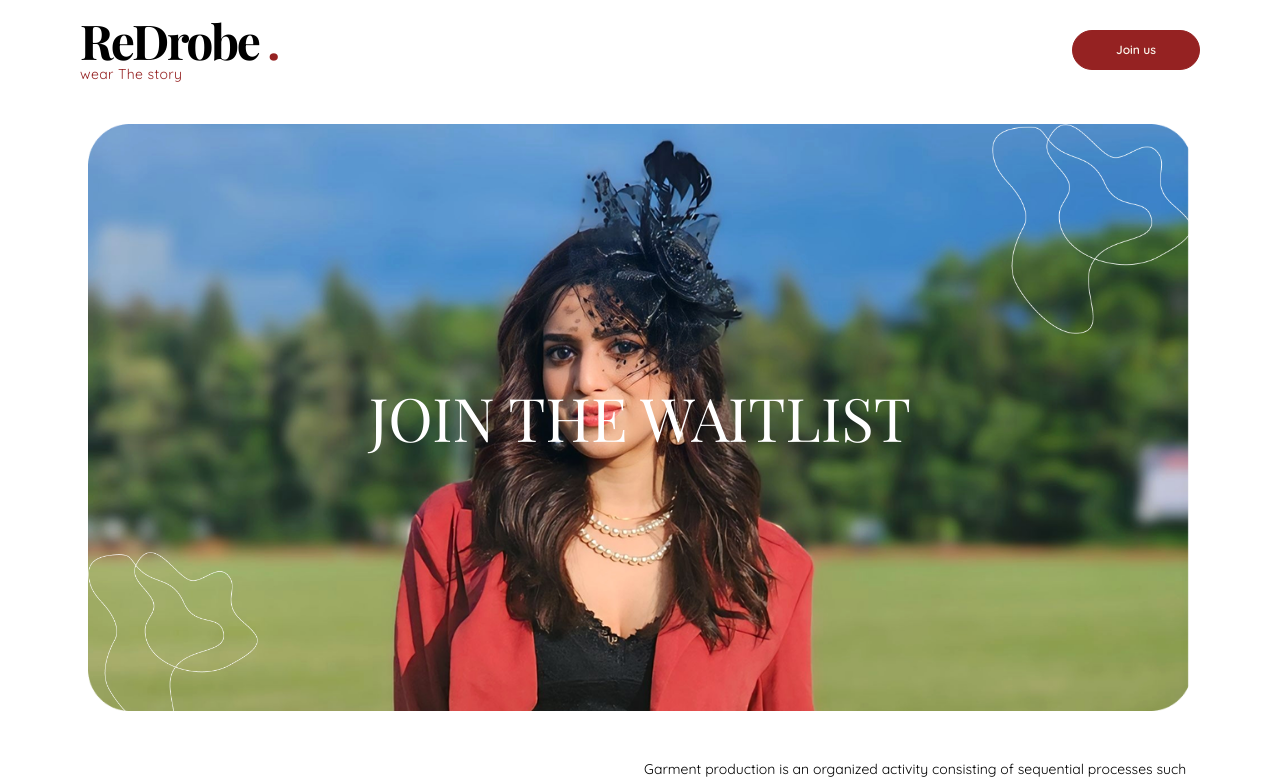
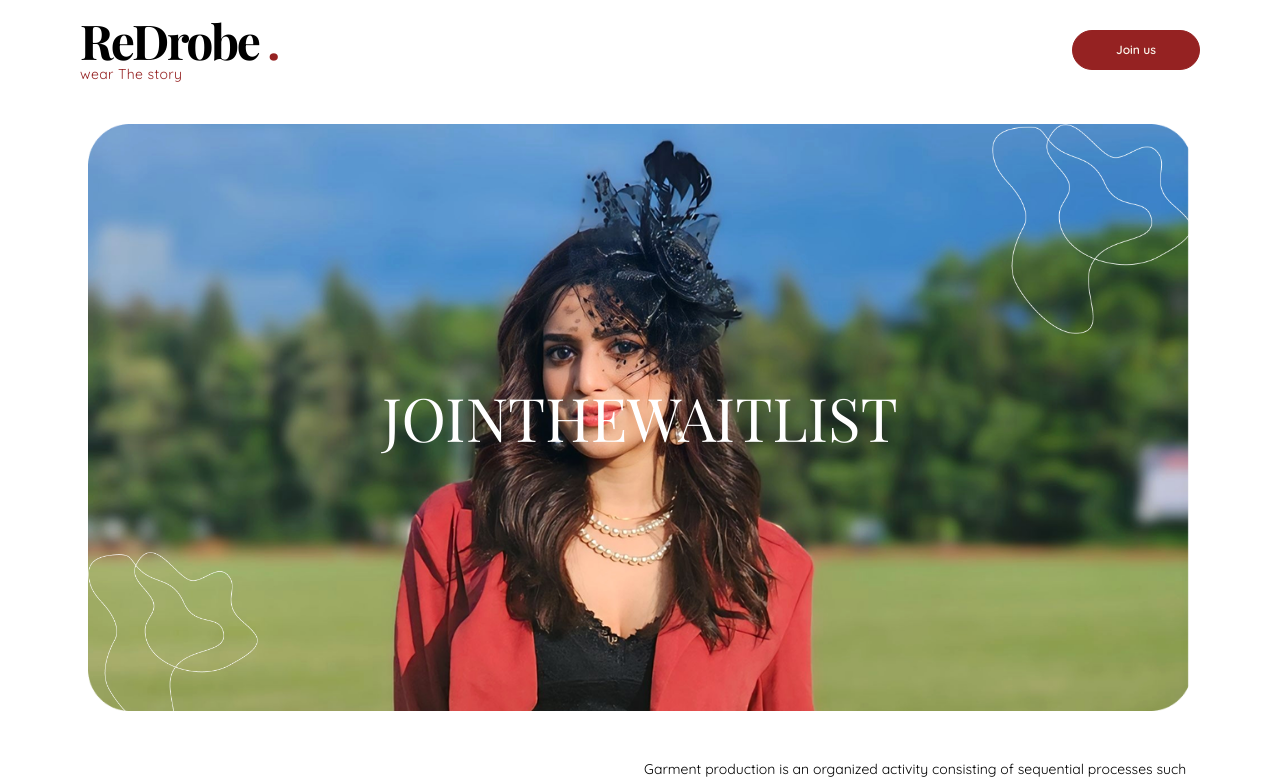
Before and after one commit to mdAliMaaz/redrobe, a Next.js app: page / in a window 1280 px wide. Shown: the top 781 px of the page. Built offline with nearby package versions, Linux system fonts and the light colour scheme.

Commit message:
added animations

```diff
--- a/package.json
+++ b/package.json
@@ -13,6 +13,7 @@
     "axios": "^1.9.0",
     "lucide-react": "^0.511.0",
     "mongoose": "^8.15.1",
+    "motion": "^12.18.1",
     "next": "15.3.3",
     "nodemailer": "^7.0.3",
     "react": "^19.0.0",
--- a/src/app/api/waitlist/route.ts
+++ b/src/app/api/waitlist/route.ts
@@ -33,12 +33,12 @@ export async function POST(req: NextRequest) {
 		const newUser = await User.create(body)
 
 		if (newUser) {
-			// await sendMail({
-			// 	to: newUser.email,
-			// 	html: 'HTML',
-			// 	subject: 'Joined waitlisat',
-			// 	text: 'Thank you..',
-			// })
+			await sendMail({
+				to: newUser.email,
+				html: 'HTML',
+				subject: 'Joined waitlisat',
+				text: 'Thank you..',
+			})
 			return NextResponse.json({ message: 'Successfully joined the waitlist!', newUser: newUser })
 		} else {
 			return NextResponse.json({ messge: 'Something went wrong.' })
--- a/src/app/page.tsx
+++ b/src/app/page.tsx
@@ -11,7 +11,7 @@ export default function Home() {
 			<AboutSection />
 			<JoinAsCreator />
 			<JoinAsFan />
-			<Subscribe/>
+			<Subscribe />
 		</main>
 	)
 }
--- a/src/components/about-section.tsx
+++ b/src/components/about-section.tsx
@@ -1,3 +1,4 @@
+'use client'
 import React from 'react'
 import Container from './shared/container'
 import Heading from './shared/heading'
@@ -5,8 +6,13 @@ import { aboutUs, aboutUs_2 } from '@/data'
 import Image from 'next/image'
 import Button from './shared/button'
 import Link from 'next/link'
+import { motion } from 'motion/react'
 
 const AboutSection = () => {
+	const hoverEffect = {
+		scale: 1.1,
+		transition: { duration: 0.2 },
+	}
 	return (
 		<>
 			<Container size="lg">
@@ -16,16 +22,25 @@ const AboutSection = () => {
 				</section>
 				{/* Images section start here! */}
 				<section className="my-15 flex flex-col lg:flex-row gap-3  justify-center items-start  lg:justify-evenly">
-					<div className="w-full flex  lg:items-center justify-center lg:justify-start">
+					<motion.div
+						whileHover={hoverEffect}
+						className="w-full flex  lg:items-center justify-center lg:justify-start"
+					>
 						<Image src={'/images/about-1.png'} alt="about-1" height={300} width={300} priority />
-					</div>
-					<div className="w-full flex items-center  justify-center lg:justify-start">
+					</motion.div>
+					<motion.div
+						whileHover={hoverEffect}
+						className="w-full flex items-center  justify-center lg:justify-start"
+					>
 						<Image src={'/images/about-2.png'} alt="about-1" height={300} width={300} priority />
-					</div>
-					<div className="w-full flex justify-center items-center flex-col  gap-10">
+					</motion.div>
+					<motion.div
+						whileHover={hoverEffect}
+						className="w-full flex justify-center items-center flex-col  gap-10"
+					>
 						<Image src={'/images/about-3.png'} alt="about-1" height={300} width={350} priority />
 						<p className="text-sm">{aboutUs_2}</p>
-					</div>
+					</motion.div>
 				</section>
 			</Container>
 			<section className="bg-dark w-full flex items-end justify-center pt-5 px-4 relative overflow-hidden">
--- a/src/components/hero.tsx
+++ b/src/components/hero.tsx
@@ -1,12 +1,15 @@
+'use client'
+
 import Image from 'next/image'
 import React from 'react'
 import Container from './shared/container'
 import Heading from './shared/heading'
+import { motion } from 'motion/react'
 
 const Hero = () => {
 	return (
 		<Container size="lg">
-			<section className="w-full relative">
+			<motion.section className="w-full relative">
 				<Image
 					src={'/images/vector_1.png'}
 					alt="vector"
@@ -29,7 +32,7 @@ const Hero = () => {
 					/>
 					<Image src={'/images/hero-image.png'} width={1650} height={1500} alt="hero-image" />
 				</div>
-			</section>
+			</motion.section>
 		</Container>
 	)
 }
--- a/src/components/shared/button.tsx
+++ b/src/components/shared/button.tsx
@@ -1,5 +1,6 @@
 'use client'
 import React from 'react'
+import { motion } from 'motion/react'
 
 interface IButtonProps {
 	text: string
@@ -12,7 +13,9 @@ interface IButtonProps {
 
 const Button = ({ text, type, width, rounded, bgColor, disabled }: IButtonProps) => {
 	return (
-		<button
+		<motion.button
+			whileHover={{ scale: 1.1 }}
+			whileTap={{ scale: 0.95 }}
 			disabled={disabled}
 			type={type}
 			className={`${width === 'full' ? 'w-full' : 'w-20 md:w-32'} ${rounded && 'rounded-full'} ${
@@ -22,7 +25,7 @@ const Button = ({ text, type, width, rounded, bgColor, disabled }: IButtonProps)
 			}  h-[40px] text-xs font-semibold p-1 md:p-2 transition-colors border-[1px] border-primary-red`}
 		>
 			{text}
-		</button>
+		</motion.button>
 	)
 }
 
--- a/src/components/shared/heading.tsx
+++ b/src/components/shared/heading.tsx
@@ -1,15 +1,32 @@
 import React from 'react'
+import { motion } from 'motion/react'
 
 interface IHeadingProps {
 	text: string
 	className?: string
-  position?:'start' | 'center'
-
+	position?: 'start' | 'center'
 }
-const Heading = ({ text, className ,position}: IHeadingProps) => {
+const Heading = ({ text, className, position }: IHeadingProps) => {
+	let title = text.split(' ')
 	return (
-		<h1 className={`${className} ${position === 'center' && 'text-center'}  w-full text-3xl md:text-5xl lg:text-6xl font-playfair-display`}>
-			{text}
+		<h1
+			className={`${className} ${
+				position === 'center' && 'text-center'
+			}  w-full text-3xl md:text-5xl lg:text-6xl font-playfair-display`}
+		>
+			{title.map((el, i) => (
+				<motion.span
+					initial={{ opacity: 0 }}
+					animate={{ opacity: 1 }}
+					transition={{
+						duration: 0.25,
+						delay: i / 10,
+					}}
+					key={i}
+				>
+					{el}
+				</motion.span>
+			))}
 		</h1>
 	)
 }
--- a/src/components/shared/welcome-to-redrobe.tsx
+++ b/src/components/shared/welcome-to-redrobe.tsx
@@ -2,6 +2,7 @@ import React from 'react'
 import { ChevronDown } from 'lucide-react'
 
 const WelcomToRedRobe = () => {
+
 	return (
 		<h1 className="text-lg flex items-center md:text-3xl bg-secondary-light w-fit m-auto p-1 space-x-2">
 			<span>Welcome to</span>
--- a/src/lib/sendMail.ts
+++ b/src/lib/sendMail.ts
@@ -1,16 +1,15 @@
 import nodemailer from 'nodemailer'
 
 interface IMailOptions {
-  to:string
-  subject:string
-  text:string
-  html:string
+	to: string
+	subject: string
+	text: string
+	html: string
 }
 
-export async function sendMail({ to, subject, text, html }:IMailOptions) {
-
+export async function sendMail({ to, subject, text, html }: IMailOptions) {
 	const transporter = nodemailer.createTransport({
-    service: 'gmail', // Or use host/port/auth for custom SMTP
+		service: 'gmail',
 		auth: {
 			user: process.env.EMAIL_USER,
 			pass: process.env.EMAIL_PASS,
```
Also changed, not shown: 1 other file (tests, documents, lock files or other folders). Lines whose indentation alone changed are shown as unchanged.
